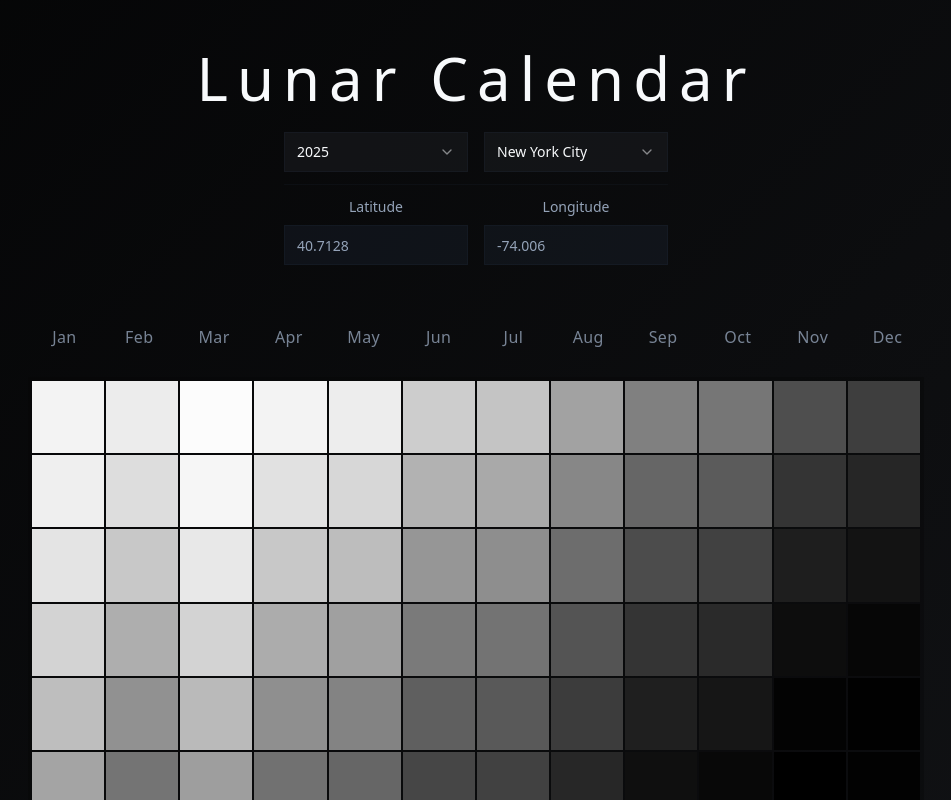
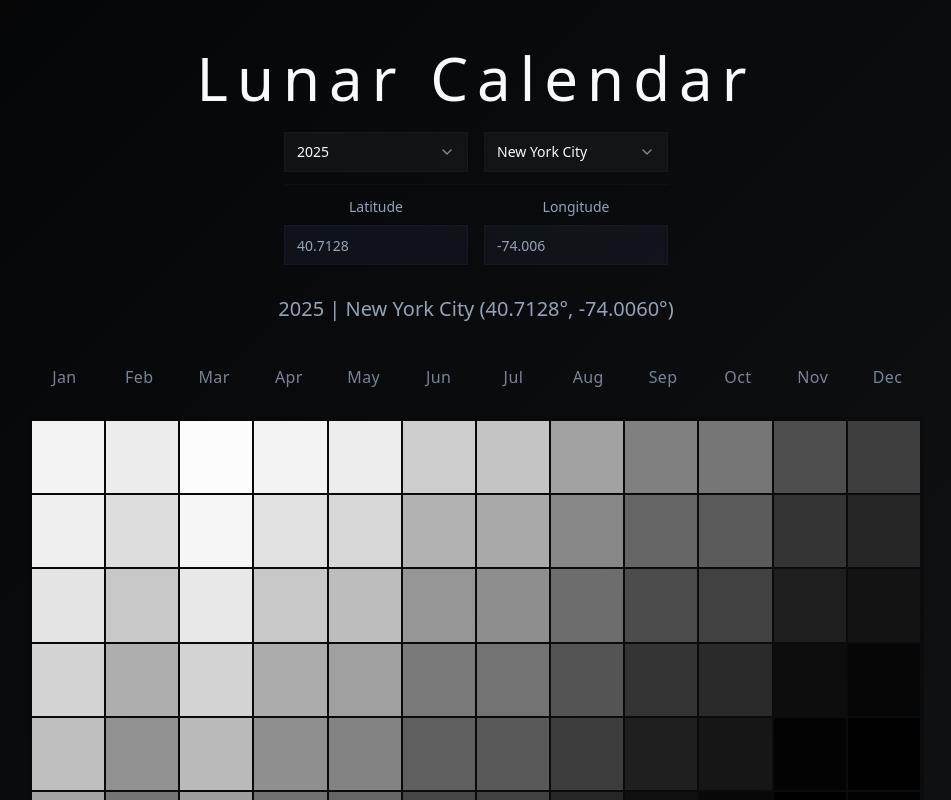
Before and after one commit to pgkotvis/lunar-celestial-canvas, a React (Vite) app: page / in a window 1280 px wide. Shown: the top 800 px of the page, without its empty margins (164-1115 px from the left). Built offline with nearby package versions, Linux system fonts and the light colour scheme.

Commit message:
Fix layout shift in header
Fixes a layout shift issue where font size and padding at the top of the page would shrink after loading. The calendar title is now rendered correctly, preventing the shift and ensuring a consistent header layout.

```diff
--- a/src/components/LunarCalendar.tsx
+++ b/src/components/LunarCalendar.tsx
@@ -76,10 +76,13 @@ export function LunarCalendar() {
             </div>
 
             {/* Calendar Title */}
-            {showCalendar && !isLoading && <div className="space-y-2">
-
-                {calendarTitle.includes(' | ')}
-              </div>}
+            <div className="space-y-2 min-h-[2.5rem] flex items-center justify-center">
+              {showCalendar && !isLoading && calendarTitle && (
+                <h2 className="text-lg sm:text-xl font-light text-muted-foreground">
+                  {calendarTitle}
+                </h2>
+              )}
+            </div>
 
             {/* Loading State */}
             {isLoading && <p className="text-muted-foreground font-light text-lg">
```
